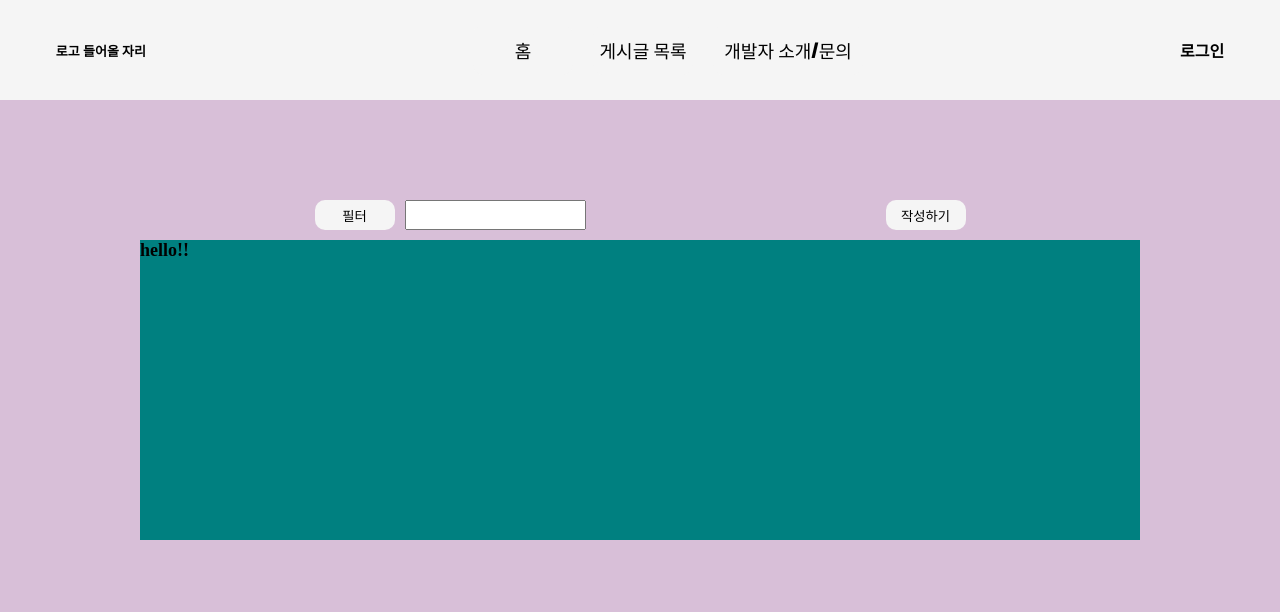
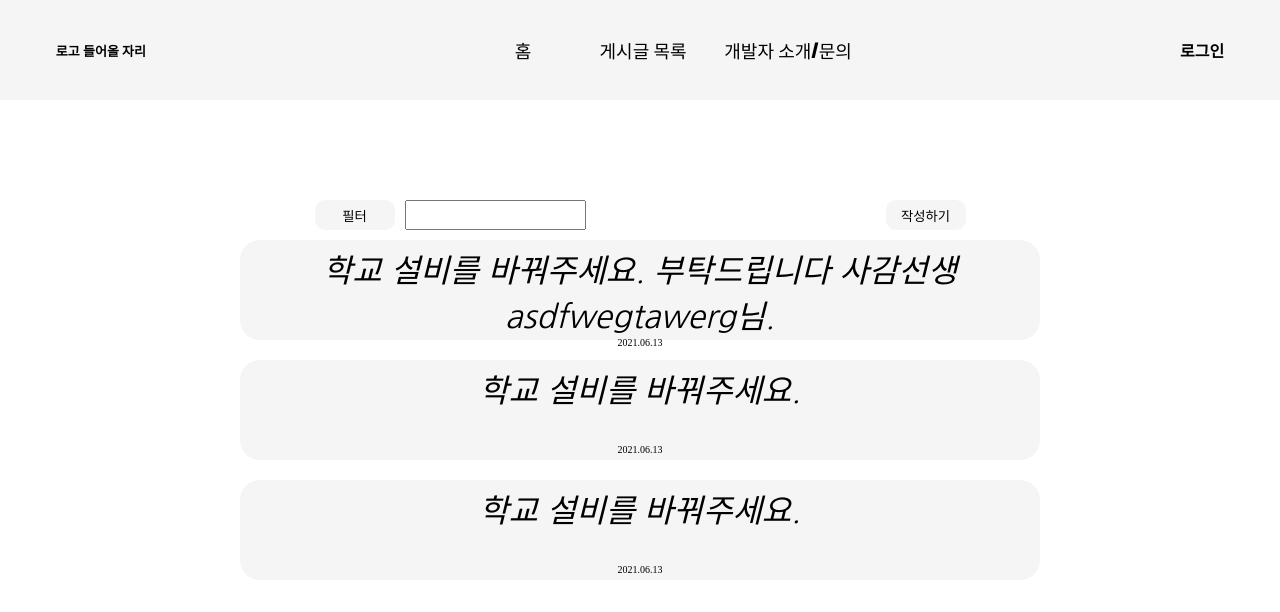
Before and after one commit to banna117/cs_petition, a React (Create React App) app: page /petition in a window 1280 px wide. Shown: the top 612 px of the page. Built offline with nearby package versions, Linux system fonts and the light colour scheme.

Commit message:
petition  list  created

```diff
--- a/src/components/ListedPetition.js
+++ b/src/components/ListedPetition.js
@@ -1,6 +1,9 @@
 import React from "react";
 
-function ListedPetition() {
-  return <h1 className="temp">hello!!</h1>;
+export default function ListedPetition(props) {
+    const { id, title, date } = props;
+    return <div key = {id}className="list-petition">
+        <div className="lp-title">{title}</div>
+        <div className="lp-date">{date}</div>
+    </div>;
 }
-export default ListedPetition;
--- a/src/components/Top3Petition.js
+++ /dev/null
@@ -1,30 +0,0 @@
-import React from "react"
-
-const petitions = [
-    {
-        id : 'minsoo1',
-        title : "학교 설비를 바꿔주세요. 부탁드립니다 사감선생asdfwegtawerg님. ",
-        content: "Do you agree?"
-    },
-    {
-        id : 'minsoo2',
-        title : "학교 설비를 바꿔주세요.",
-        content : "Do you agree?"
-    },
-    {
-        id : 'minsoo3',
-        title : "학교 설비를 바꿔주세요.",
-        content : "Do you agree?"
-    }
-]
-function Top3Petition() {
-    return petitions.map((petition) => {
-        return (
-        <div key={petition.id} className="top3_format">
-            <h1 className="id">{petition.id}</h1>
-            <h2 className="title">{petition.title}</h2>
-            <h3 className="content">{petition.content}</h3>
-        </div>);
-    })
-}
-export default Top3Petition;
--- /dev/null
+++ b/src/components/TopPetition.js
@@ -0,0 +1,13 @@
+import React from "react"
+
+
+export default function TopPetition(props) {
+    const { id, title, content} = props;
+    return (
+        <div key={id} className="top3_format">
+            <h1 className="id">{id}</h1>
+            <h2 className="title">{title}</h2>
+            <h3 className="content">{content}</h3>
+        </div>
+    );
+}
--- a/src/pages/HomePage.css
+++ b/src/pages/HomePage.css
@@ -21,8 +21,10 @@
     background-color: whitesmoke;
 }
 
-/*Top3Petition.js*/
+/*TopPetition.js*/
 .top3_format{
+
+
     display:flex;
     flex-direction: column;
     width:280px;
@@ -38,6 +40,7 @@
     margin-left:20px;
 
     word-break: break-all;
+    padding:7px;
 
 }
 
--- a/src/pages/HomePage.js
+++ b/src/pages/HomePage.js
@@ -1,20 +1,44 @@
 import React from "react";
-import Top3Petition from "../components/Top3Petition";
+import TopPetition from "../components/TopPetition";
 import bannerImg from "../assets/img/banner.png";
 import "./HomePage.css";
 
 
-class HomePage extends React.Component {
-  render() {
+
+const petitions = [
+  {
+      id : 'minsoo1',
+      title : "학교 설비를 바꿔주세요. 부탁드립니다 사감선생asdfwegtawerg님. ",
+      content: "Do you agree?"
+  },
+  {
+      id : 'minsoo2',
+      title : "학교 설비를 바꿔주세요.",
+      content : "Do you agree?"
+  },
+  {
+      id : 'minsoo3',
+      title : "학교 설비를 바꿔주세요.",
+      content : "Do you agree?"
+  }
+]
+
+export default function HomePage() {
+
   return (
     <div className="home_display">
       <img className="banner" src={bannerImg} alt="배너입니다." />
       <div className="top3">
-          <Top3Petition />
+        {petitions.map((petition) => {
+          return (
+            <TopPetition key = {petition.id}
+              id={petition.id}
+              title={petition.title}
+              content={petition.content}
+            />);
+        })}
+
       </div>
     </div>
   );
 }
-}
-
-export default HomePage;
--- a/src/pages/PetitionPage.css
+++ b/src/pages/PetitionPage.css
@@ -1,11 +1,11 @@
-
+@import url('https://fonts.googleapis.com/css2?family=Nanum+Gothic:wght@400;700;800&display=swap');
 .petition{
     margin-top:100px;
     height:100%;
     width:100%;
     display: inline-flex;
     flex-direction: column;
-    background-color:thistle;
+    background-color:white;
     position:absolute;
     align-items: center;
 
@@ -46,16 +46,34 @@
     margin-top: 10px;
     display: flex;
     flex-direction: column;
-    height:300px;
+    height:fit-content;
     margin-bottom: 50px;
-    width:1000px;
+    width:800px;
     border:thin;
-    background-color: teal;
+
 }
 
 /*temp need to be modified*/
- .temp{
-    font-size: large;
-    z-index: 10;
-    height: fit-content;
+ .list-petition{
+    display:flex;
+    flex-direction: column;
+    font-size: x-large;
+    justify-content:space-between;
+    padding:5px;
+    text-align: center;
+    align-items: center;
+    height: 100px;
+    border-radius:20px;
+    background-color: whitesmoke;
+
+    margin-bottom:20px;
 }
+.list-petition .lp-title{
+    font-family: 'Nanum Gothic', sans-serif;
+    font-style:italic;
+    font-size:xx-large;
+}
+.list-petition .lp-date{
+
+    font-size:x-small;
+}
--- a/src/pages/PetitionPage.js
+++ b/src/pages/PetitionPage.js
@@ -1,7 +1,26 @@
 import React from "react";
 import "./PetitionPage.css";
 import ListedPetition from "../components/ListedPetition";
-
+const petitions = [
+    {
+        id : 'minsoo1',
+        title : "학교 설비를 바꿔주세요. 부탁드립니다 사감선생asdfwegtawerg님. ",
+        content: "Do you agree?",
+        date: "2021.06.13"
+    },
+    {
+        id : 'minsoo2',
+        title : "학교 설비를 바꿔주세요.",
+        content : "Do you agree?",
+        date: "2021.06.13"
+    },
+    {
+        id : 'minsoo3',
+        title : "학교 설비를 바꿔주세요.",
+        content : "Do you agree?",
+        date: "2021.06.13"
+    }
+  ]
 export default function PetitionPage() {
   return (
     <div className="petition">
@@ -11,7 +30,16 @@ export default function PetitionPage() {
         <button className="write">작성하기</button>
       </div>
       <div className="petitionlist">
-        <ListedPetition />
+
+      {petitions.map((petition) => {
+          return (
+            <ListedPetition
+                key = {petition.id}
+              title={petition.title}
+              date = {petition.date}
+
+            />);
+        })}
       </div>
     </div>
   );
```
Lines whose indentation alone changed are shown as unchanged.
